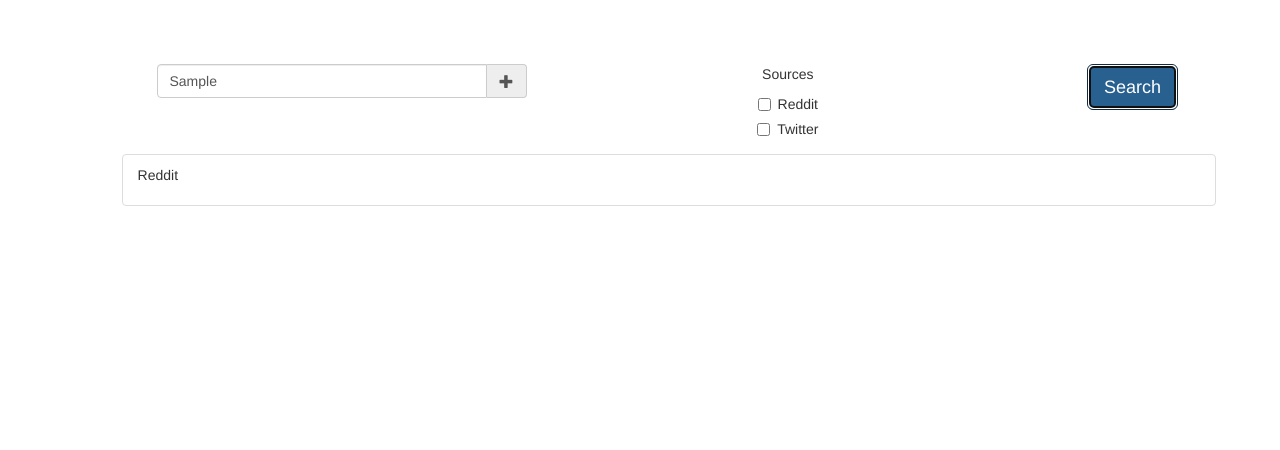
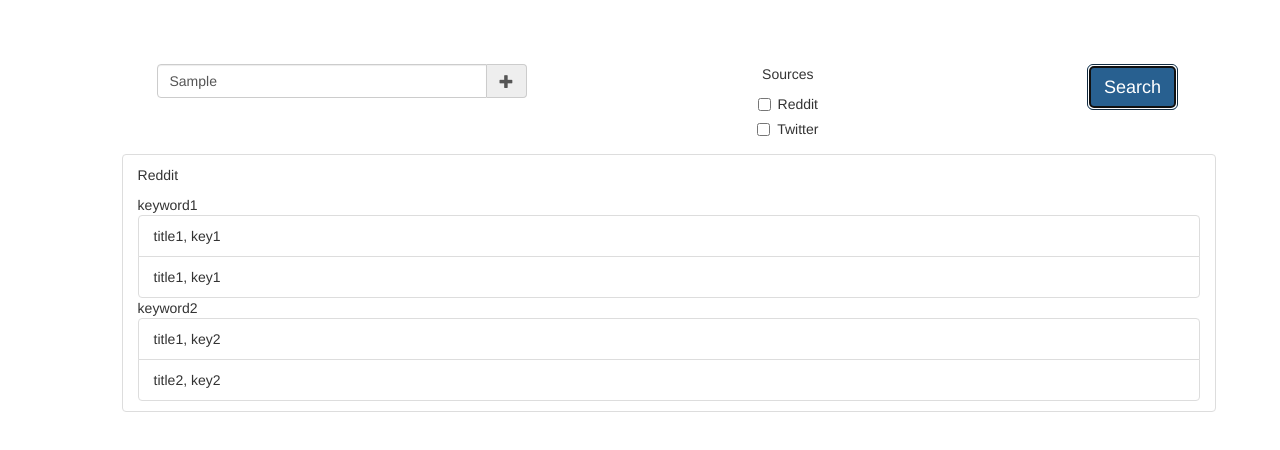
Before and after one commit to felixglush/KeywordSentimentFrontend, a React (Create React App) app: page / in a window 1280 px wide. Both pictures are taken after typing "Sample" into the empty fields and a click on the button "Search". Shown: the top 450 px of the page. Built offline with nearby package versions, Linux system fonts and the light colour scheme.

Commit message:
UI data passing to post item component

```diff
--- a/src/resultListComponents/Keyword.jsx
+++ b/src/resultListComponents/Keyword.jsx
@@ -6,27 +6,29 @@ Keyword [keyword list component]
 */
 
 class Keyword extends Component {
+
+
   render() {
-    // const posts = this.props.data.posts
-    // const sentiments = this.props.data.sentiment
-    // const sentimentScores = this.props.data.sentimentScores
-    //
-    // const postItems = posts.map((post, index) =>
-    //   <PostItem
-    //     post={posts[index]}
-    //     sentiment={sentiments[index]}
-    //     sentimentScore={sentimentScores[index]}
-    //   />
-    // )
+    const filterKey = this.props.data.filterKey
+    const keyword = this.props.data.keyword
+    const postData = this.props.data.postData
 
+    const numberOfPostsFound = postData.urls.length
+    console.log("length", numberOfPostsFound)
+
+    const titles = postData.title.text.map((title) =>
+      <PostItem key={title} title={title}/>
+    )
 
     return (
       <div>
         <div>
-          <p>Keyword: </p>
+          {keyword}
+        </div>
+        <div>
+          {titles}
         </div>
       </div>
-
     )
   }
 }
--- a/src/resultListComponents/PostItem.jsx
+++ b/src/resultListComponents/PostItem.jsx
@@ -3,15 +3,9 @@ import { ListGroupItem } from 'react-bootstrap'
 
 class PostItem extends Component {
   render() {
-    const post = this.props.post
-    const sentiment = this.props.score
-    const sentimentScore = this.props.sentiementScore
-
     return (
       <ListGroupItem>
-        <p>Text: {post}</p>
-        <p>Score: {sentiment}</p>
-
+        {this.props.title}
       </ListGroupItem>
     )
 
--- a/src/resultListComponents/Reddit.jsx
+++ b/src/resultListComponents/Reddit.jsx
@@ -1,31 +1,35 @@
 import React, { Component } from 'react'
-import { ListGroup, ListGroupItem } from 'react-bootstrap'
 import Keyword from './Keyword.jsx'
 class Reddit extends Component {
   render() {
     const data = this.props.data
     const subList = data["subreddits"]
 
-    const subredditList = subList.map((subreddit) => {
+    let listOfKeywords = []
+    subList.map((subreddit) => {
       const subredditData = data[subreddit]
       for (var filterKey in subredditData) {
         if (subredditData.hasOwnProperty(filterKey)) {
           const filter = subredditData[filterKey] // i.e. hot, new, popular, etc
           for (var keyword in filter) {
             if (filter.hasOwnProperty(keyword)) {
-              const keywordData = filter[keyword]
-              console.log(keywordData)
+              // const keywordData = filter[keyword]
+              listOfKeywords.push({filterKey, keyword, postData: filter[keyword]})
             }
           }
         }
       }
-      return true
+      return listOfKeywords
     })
+
+    const postListComponent = listOfKeywords.map((keywordData) =>
+      <Keyword key={keywordData.keyword} data={keywordData}/>
+    )
 
     return (
       <div>
         <p>Reddit</p>
-        {subredditList}
+        {postListComponent}
       </div>
     )
   }
--- a/src/searchComponents/SearchForm.jsx
+++ b/src/searchComponents/SearchForm.jsx
@@ -33,7 +33,7 @@ class SearchForm extends Component {
               "upvotes": [1, 2],
               "creation_dates": [123, 312],
               "title": {
-                "text": [ "text1", "text2" ],
+                "text": [ "title1, key1", "title1, key1" ],
                 "Sentiment": [ "NEUTRAL", "POSITIVE" ],
                 "SentimentScore": [
                   {
@@ -56,7 +56,7 @@ class SearchForm extends Component {
               "upvotes": [6, 2],
               "creation_dates": [123, 312],
               "title": {
-                "text": [ "text1", "text2" ],
+                "text": [ "title1, key2", "title2, key2" ],
                 "Sentiment": [ "NEUTRAL", "POSITIVE" ],
                 "SentimentScore": [ { "Mixed": 0.0145, "Positive": 0.315, "Neutral": 0.598, "Negative": 0.070 },
                  { "Mixed": 0.0145, "Positive": 0.315, "Neutral": 0.598, "Negative": 0.070 }]
```
